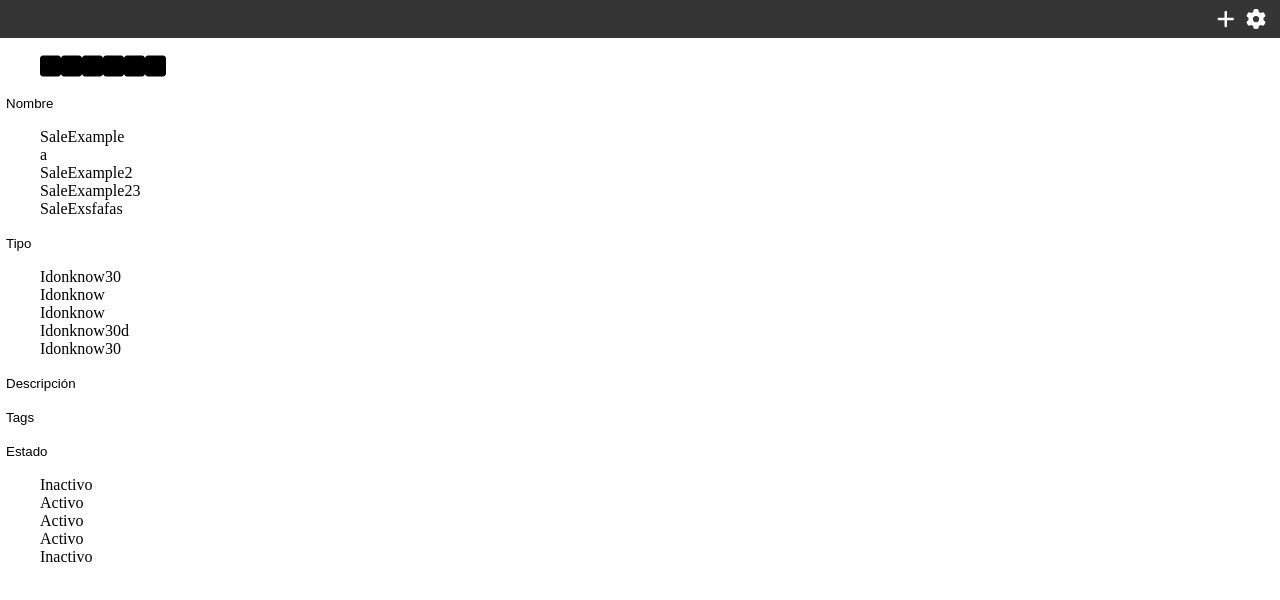
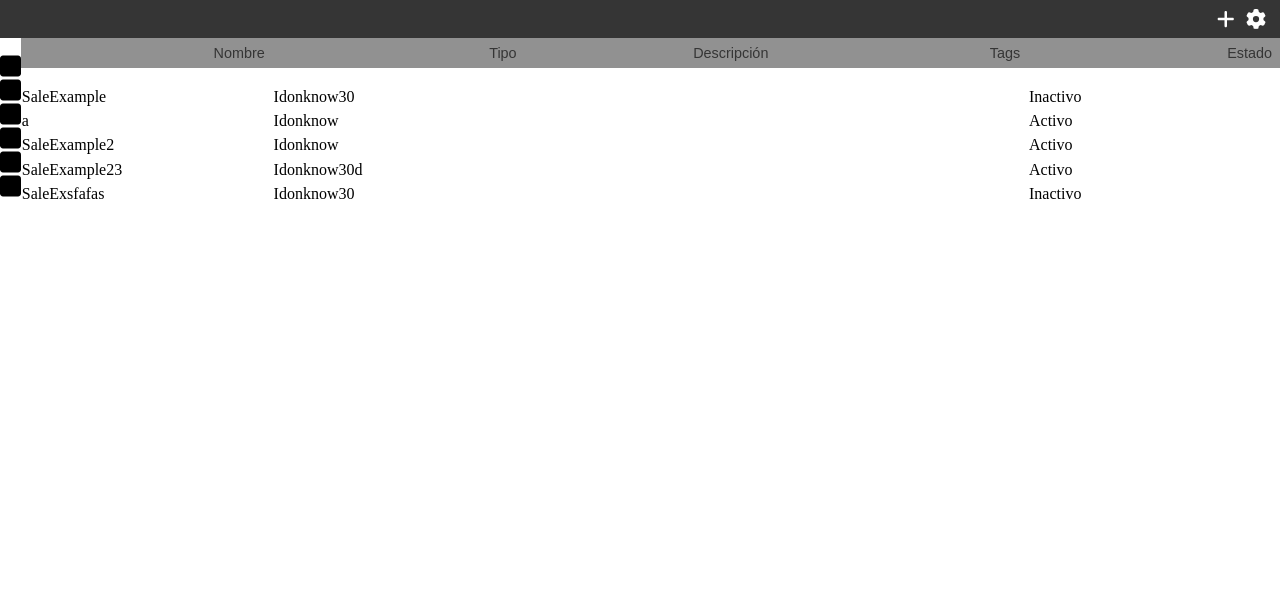
Before and after one commit to Animator55/ListComponent, a React (Vite) app: page / in a window 1280 px wide. Shown: the top 600 px of the page. Built offline with nearby package versions, Linux system fonts and the light colour scheme; the HTML template or start-up script is replaced by a standard one.

Commit message:
fixed base styles

```diff
--- a/src/App.css
+++ b/src/App.css
@@ -5,6 +5,10 @@ body {
     --cgray: #919191;
     --cgray2: #c9c9c9;
     --clightgray: #d8d8d8;
+}
+
+ul {
+    padding: 0;
 }
 
 .d-flex {
@@ -76,7 +80,54 @@ button * {
     width: 89%;
     margin: 0 auto;
 }
+/**/
 
+.main {
+    display: flex;
+}
+
+.select-column {
+    display: flex;
+    flex-direction: column;
+}
+
+.column-wraper {
+    display: flex;
+    width: 100%;
+}
+
+.column {
+    display: flex;
+    flex-direction: column;
+    width: 100%;
+}
+
+.top-btn {
+    background-color: var(--cgray);
+    color: var(--cmain);
+    padding: 0.5rem;
+    display: flex;
+    align-items: center;
+    gap: 0.5rem;
+    max-height: 1.9rem;
+    font-size: 0.9rem;
+    justify-content: end;
+}
+.top-btn > svg {
+    margin-left: auto;
+}
+.top-btn.active {
+    background-color: var(--cmain);
+    color: var(--cscnd);
+}
+
+.item {
+    padding: 0.2rem 0.05rem;
+    text-align: start;
+}
+
+/**/
+/*
 .list-head {
     display: flex;
     gap: 0.5rem;
@@ -85,7 +136,7 @@ button * {
 }
 .list-head > section {
     display: grid;
-    display: flex; /**/
+    display: flex;
     background-color: transparent;
     border: 1px solid var(--cgray);
     gap: 0.2%;
@@ -137,7 +188,6 @@ button * {
     background-color: var(--cgray);
     border-radius: 3px;
     display: grid;
-    display: flex; /**/
     border: 1px solid var(--cgray);
     gap: 0.2%;
     width: 100%;
@@ -149,7 +199,7 @@ button * {
     padding: 0.5rem 0.2rem;
     background-color: var(--clightgray);
 }
-
+*/
 /**/
 
 .blur-background {
--- a/src/components/ItemList.tsx
+++ b/src/components/ItemList.tsx
@@ -213,7 +213,7 @@ export default function ItemList ({array, changeArray, editable, structure, setS
     // }
 
     function SelectColumn (){
-        return <ul>
+        return <ul className="select-column">
             <FontAwesomeIcon
                 onClick={()=>{handlerSelectedItems("", true)}}
                 icon={selectedItems.length === array.length ? faCheckSquare : faSquare}
@@ -237,7 +237,7 @@ export default function ItemList ({array, changeArray, editable, structure, setS
             for(let i=0; i<array.length; i++){
                 list.push(<div
                     onClick={()=>{if(editable) setEditItem([array[i], i])}}
-                    // className={selectedItems.includes(item._id) ? "item selected" : "item"}
+                    className={selectedItems.includes(array[i]._id) ? "item selected" : "item"}
                     key={Math.random()}
                 >
                     {array[i][entry_id]}
@@ -245,7 +245,7 @@ export default function ItemList ({array, changeArray, editable, structure, setS
             }
 
             const TopButton = ()=>{
-                return <button className={sortValSplited === entry_id ? "btn-active" : ""}
+                return <button className={sortValSplited === entry_id ? "top-btn active" : "top-btn"}
                     key={Math.random()}
                     onClick={(e)=>{
                         if(e.currentTarget.className === "drag") return
@@ -276,7 +276,7 @@ export default function ItemList ({array, changeArray, editable, structure, setS
 
         const order = Object.keys(structure)
 
-        return <section>
+        return <section className="column-wraper">
             {order.map((entry_id: string)=>{
                 if(!hiddenColumns.includes(entry_id)) return ColumnComponent(entry_id)
             })}
@@ -292,7 +292,7 @@ export default function ItemList ({array, changeArray, editable, structure, setS
         <div>
             <TopBar/>
             {array.length !== 0 ?
-                <div>
+                <div className="main">
                     {/* <ListTopBar/>
                     <ListComponent/> */}
                     <SelectColumn/>
```
